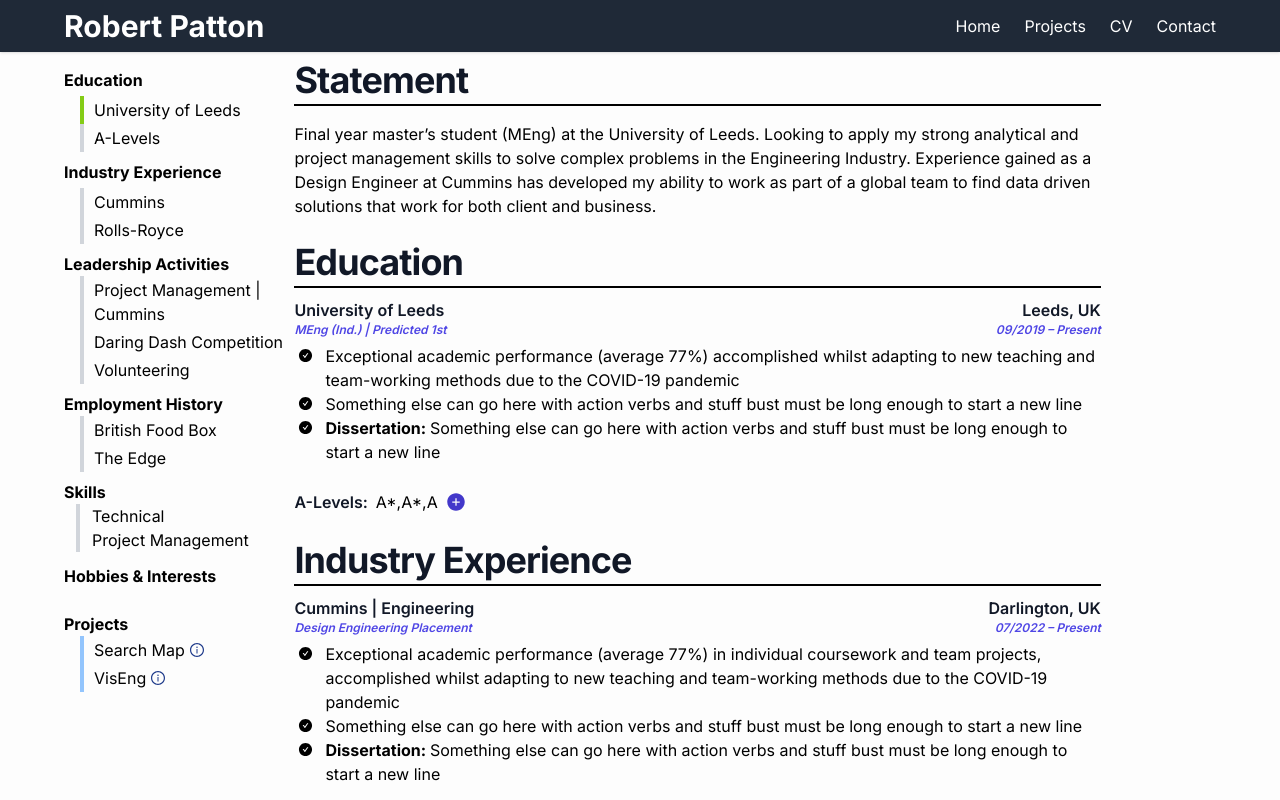
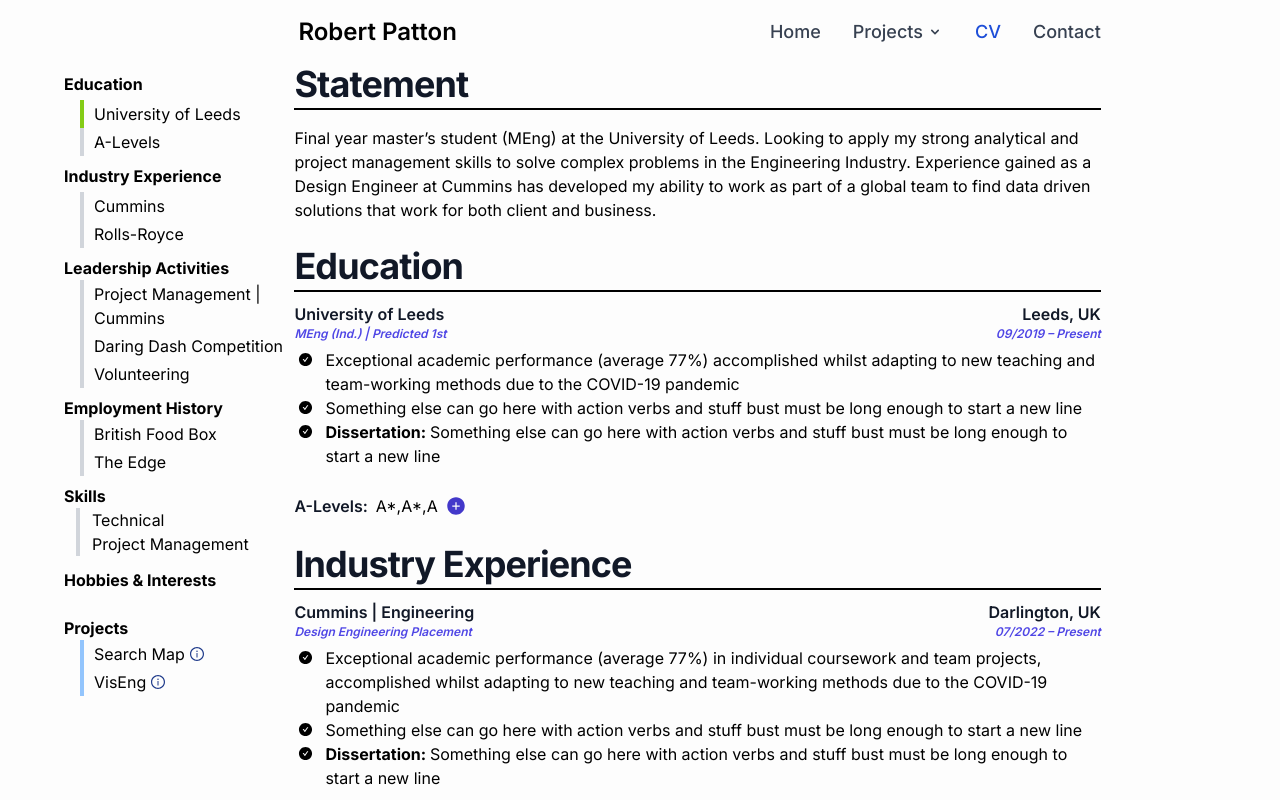
Before and after one commit to rpattn/rpatton, a Next.js app: page /cv in a window 1280 px wide. Shown: the top 800 px of the page. Built offline with nearby package versions, Linux system fonts and the light colour scheme.

Commit message:
Nav Bar updates
Need to make dark mode compatible

```diff
--- a/src/app/TypeText.js
+++ b/src/app/TypeText.js
@@ -21,13 +21,6 @@ const TypeText = ({text}) => {
         }
     }, [count])
 
-    useEffect(()=> {
-        setTimeout(()=> {
-            console.log("backup")
-            setText(targetText)
-        }, 5000)
-    }, [])
-
     return(
         <p>{targetTextTyped} <span className="cursor-ping">I</span></p>
     )
--- a/src/app/components/navbar/Navbar.jsx
+++ b/src/app/components/navbar/Navbar.jsx
@@ -4,73 +4,97 @@ import { AiOutlineMenu } from "react-icons/ai";
 import { RxCross1 } from "react-icons/rx";
 import Link from "next/link";
 import Dropdown from "./Dropdown";
+import { usePathname } from 'next/navigation'
+
 const Navbar = () => {
   const [navbar, setNavbar] = useState(false);
   const menu = [
     { name: "Home", url: "/" },
     {
       name: "Projects",
-      url: "#projects",
-      //dropdown: [
-        //{ name: "SearchMap", url: "/projects/searchmap" },
-        //{ name: "VisEng", url: "/projects/viseng" },
-      //],
+      url: "/#projects",
+      dropdown: [
+        { name: "SearchMap", url: "/projects/searchmap" },
+        { name: "VisEng", url: "/projects/viseng" },
+      ],
     },
     { name: "CV", url: "/cv" },
     { name: "Contact", url: "/contact" },
   ];
 
+  const [drop1, setDrop1] = useState(false)
+  const [menuOpenBool, setMenu] = useState(false)
+  const router = usePathname();
+
+  function toggleMenu() {
+    setMenu(!menuOpenBool)
+  }
+
+  function dropdownEnter() {
+    setDrop1(true)
+  }
+
+  function dropdownLeave() {
+    setDrop1(false)
+  }
+
+  function toggleDropdown() {setDrop1(!drop1)}
+
   return (
-    <nav className={`w-full bg-gray-800 shadow dark:bg-indigo-900 `}>
-      <div className="justify-between mx-auto md:items-center md:flex md:px-32 px-6 xl:px-16">
-        <div>
-          <div className="flex items-center justify-between">
-            <a href="#" className="">
-              <div className="avatar logoParentDiv">
-                <div className="w-16 rounded logoParent">
-                  {/* <img src="" /> */}
-                  <h1 className="text-3xl text-white font-bold logo mt-2 mb-2">Robert Patton </h1>
+<div className="sm:grid xl:grid-cols-10 lg:px-32 xl:px-16 md:px-4 px-2" >
+<div className={`xl:col-start-1 ${(router=="/cv")? "xl:col-span-2" : "xl:col-span-1"}  hidden lg:block`}></div>
+<div className={`${(router=="/cv")? "xl:col-start-3 xl:col-span-7" : "xl:col-start-2 xl:col-span-8"}`}>
+    <nav  className="border-gray-200 mt-4 mb-2">
+    <div className=" mx-auto flex flex-wrap items-center justify-between">
+        <a href="#" className="flex"> {/*inline svg logo*/}
+            <span className="self-center ml-1 text-2xl font-semibold whitespace-nowrap">Robert Patton</span>
+        </a>
+        <button data-collapse-toggle="mobile-menu" onClick={toggleMenu} type="button" className="md:hidden ml-3 mr-2 text-gray-400 hover:text-gray-900 focus:outline-none focus:ring-2 focus:ring-blue-300 rounded-lg inline-flex items-center justify-center" aria-controls="mobile-menu-2" aria-expanded="false">
+        <span className="sr-only">Open main menu</span>
+        <svg className="w-6 h-6" fill="currentColor" viewBox="0 0 20 20" xmlns="http://www.w3.org/2000/svg"><path fill-rule="evenodd" d="M3 5a1 1 0 011-1h12a1 1 0 110 2H4a1 1 0 01-1-1zM3 10a1 1 0 011-1h12a1 1 0 110 2H4a1 1 0 01-1-1zM3 15a1 1 0 011-1h12a1 1 0 110 2H4a1 1 0 01-1-1z" clip-rule="evenodd"></path></svg>
+        <svg className="hidden w-6 h-6" fill="currentColor" viewBox="0 0 20 20" xmlns="http://www.w3.org/2000/svg"><path fill-rule="evenodd" d="M4.293 4.293a1 1 0 011.414 0L10 8.586l4.293-4.293a1 1 0 111.414 1.414L11.414 10l4.293 4.293a1 1 0 01-1.414 1.414L10 11.414l-4.293 4.293a1 1 0 01-1.414-1.414L8.586 10 4.293 5.707a1 1 0 010-1.414z" clip-rule="evenodd"></path></svg>
+        </button>
+        <div className={`${(menuOpenBool)? "block":"hidden md:block"} w-full md:w-auto`} id="mobile-menu">
+        <ul className="flex-col md:flex-row flex md:space-x-8 mt-4 md:mt-0 md:text-sm md:font-medium">
+            <li>
+            <a href="/" className={`${(router=="/")? "bg-blue-700 md:text-blue-700 text-white": "text-gray-700 md:hover:text-blue-700"} md:bg-transparent text-lg pl-3 pr-4 py-2  md:p-0 rounded focus:outline-none flex items-center justify-between w-full md:w-auto`} aria-current="page">Home</a>
+            </li>
+            <li>
+                <button id="dropdownNavbarLink" onMouseEnter={dropdownEnter} onClick={toggleDropdown}  data-dropdown-toggle="dropdownNavbar"  className={`${(router=="/projects")? "bg-blue-700 md:text-blue-700 text-white": "text-gray-700 md:hover:text-blue-700"} md:bg-transparent text-lg pl-3 pr-4 py-2  md:p-0 rounded focus:outline-none flex items-center justify-between w-full md:w-auto`} >
+                  Projects <svg className="w-4 h-4 ml-1" fill="currentColor" viewBox="0 0 20 20" xmlns="http://www.w3.org/2000/svg"><path fill-rule="evenodd" d="M5.293 7.293a1 1 0 011.414 0L10 10.586l3.293-3.293a1 1 0 111.414 1.414l-4 4a1 1 0 01-1.414 0l-4-4a1 1 0 010-1.414z" clip-rule="evenodd"></path></svg></button>
+
+                <div id="dropdownNavbar" onMouseLeave={dropdownLeave} className={` ${(drop1)? "fixed":"hidden"} bg-white text-base z-10 list-none divide-y divide-gray-100 rounded shadow my-2`}>
+                    <ul className="py-1" aria-labelledby="dropdownLargeButton">
+                    <li>
+                        <a href="#projects" onClick={dropdownLeave} className="text-sm hover:bg-gray-100 text-gray-700 block px-4 py-2">Overview</a>
+                    </li>
+                    <li>
+                        <a href="#searchmap"  onClick={dropdownLeave} className="text-sm hover:bg-gray-100 text-gray-700 block px-4 py-2">Search Map</a>
+                    </li>
+                    <li>
+                        <a href="#"  onClick={dropdownLeave} className="text-sm hover:bg-gray-100 text-gray-700 block px-4 py-2">University Projects</a>
+                    </li>
+                    <li>
+                        <a href="#feasandbox"  onClick={dropdownLeave} className="text-sm hover:bg-gray-100 text-gray-700 block px-4 py-2">Engineering Visualisation</a>
+                    </li>
+                    </ul>
+                    <div className="py-1">
+                    <a href="#volunteering" className="text-sm hover:bg-gray-100 text-gray-700 block px-4 py-2">All Projects</a>
+                    </div>
                 </div>
-              </div>
-            </a>
-            <div className="md:hidden">
-              <button
-                className="p-6 m-2 text-gray-700 rounded-md outline-none focus:border-gray-400 focus:border navButton"
-                onClick={() => setNavbar(!navbar)}
-              >
-                {navbar ? (
-                  <RxCross1 className="text-white navButtonIn" />
-                ) : (
-                  <AiOutlineMenu className="text-white navButtonIn" />
-                )}
-              </button>
-            </div>
-          </div>
+            </li>
+            <li>
+            <a href="/cv"  className={`${(router=="/cv")? "bg-blue-700 md:text-blue-700 text-white": "text-gray-700 md:hover:text-blue-700"} md:bg-transparent text-lg pl-3 pr-4 py-2  md:p-0 rounded focus:outline-none flex items-center justify-between w-full md:w-auto`} >CV</a>
+            </li>
+            <li>
+            <a href="#"  className={`${(router=="/contact")? "bg-blue-700 md:text-blue-700 text-white": "text-gray-700 md:hover:text-blue-700"} md:bg-transparent text-lg pl-3 pr-4 py-2  md:p-0 rounded focus:outline-none flex items-center justify-between w-full md:w-auto`} >Contact</a>
+            </li>
+        </ul>
         </div>
-        <div>
-          <div
-            className={`flex-1 justify-self-center pb-3 md:block md:pb-0 md:mt-0 navDrop ${
-              navbar ? "block navDropChange" : "hidden"
-            }`}
-          >
-            <ul className={`items-center justify-centre space-y-8 md:flex md:space-x-6 md:space-y-0 ${
-              navbar ? "" : ""
-            }`}
-            >
-              {menu.map(({ name, url, dropdown }, index) => (
-                <li key={index} className="text-white navDropItem">
-                  {dropdown ? (
-                    <Dropdown name={name} dropdownItems={dropdown} />
-                  ) : (
-                    <Link href={url}>{name}</Link>
-                  )}
-                </li>
-              ))}
-            </ul>
-          </div>
-        </div>
-      </div>
+    </div>
     </nav>
+</div>
+</div>
   );
 };
 export default Navbar;
--- a/src/app/page.js
+++ b/src/app/page.js
@@ -29,7 +29,7 @@ export default function RootLayout({ children }) {
 
               </div>
 
-              <div className="xl:col-start-2 xl:col-span-8 lg:ml-8 lg:mr-2 sm:-translate-y-0 -translate-y-14 -z-50 relative">
+              <div className="xl:col-start-2 xl:col-span-8  sm:-translate-y-0 -translate-y-14 -z-50 relative">
                 <div className="sm:grid sm:grid-cols-2">
                 <div className="sm:col-start-1 sm:col-span-1">
                 <h1 className="absolute draftText text-8xl pt-24 pl-12 font-bold tracking-tight text-gray-900 dark:text-gray-200">Hi</h1>
@@ -96,11 +96,11 @@ export default function RootLayout({ children }) {
                   <div className="block md:hidden">
                   <div className="col-start-1 col-span-1 p-6 transition-all " >
                       <h1 className="text-4xl ml-3 mt:4 md:fixed font-bold tracking-tight text-gray-900 sm:text-6xl xl:max-w-md lg:max-w-sm pr-12 md:max-w-sm sm:max-w-none">My Projects</h1>
-                      <p class="md:mt-32 mt-4 ml-3 mb-4 text-lg md:fixed xl:max-w-md lg:max-w-sm pr-12 md:max-w-xs sm:max-w-none leading-8 text-gray-600">Anim aute id magna aliqua ad ad non deserunt sunt. Qui irure qui lorem cupidatat commodo. Elit sunt amet fugiat veniam occaecat fugiat aliqua.</p>
+                      <p className="md:mt-32 mt-4 ml-3 mb-4 text-lg md:fixed xl:max-w-md lg:max-w-sm pr-12 md:max-w-xs sm:max-w-none leading-8 text-gray-600">Anim aute id magna aliqua ad ad non deserunt sunt. Qui irure qui lorem cupidatat commodo. Elit sunt amet fugiat veniam occaecat fugiat aliqua.</p>
                       <ul className="flex flex-wrap transition-all md:fixed xl:mt-64 lg:mt-64 md:mt-72 xl:max-w-md lg:max-w-sm pr-12 md:max-w-xs sm:max-w-none">
-                          <li className={`rounded-full transition-all ml-1 mr-1 mt-3 mb-1 px-3 py-1 text-sm leading-6 text-gray-600 ring-1 ring-gray-900/10 hover:ring-gray-900/20`}><a href="/project1"  class="font-semibold text-indigo-600">Project 1 </a> </li>
-                          <li className={`rounded-full transition-all ml-1 mr-1 mt-3 mb-1 px-3 py-1 text-sm leading-6 text-gray-600 ring-1 ring-gray-900/10 hover:ring-gray-900/20`}><a href="/project2"  class="font-semibold text-indigo-600">Project 2 </a> </li>
-                          <li className={`rounded-full transition-all ml-1 mr-1 mt-3 mb-1 px-3 py-1 text-sm leading-6 text-gray-600 ring-1 ring-gray-900/10 hover:ring-gray-900/20`}><a href="/project3"  class="font-semibold text-indigo-600">Project 3 </a> </li>
+                          <li className={`rounded-full transition-all ml-1 mr-1 mt-3 mb-1 px-3 py-1 text-sm leading-6 text-gray-600 ring-1 ring-gray-900/10 hover:ring-gray-900/20`}><a href="/project1"  className="font-semibold text-indigo-600">Project 1 </a> </li>
+                          <li className={`rounded-full transition-all ml-1 mr-1 mt-3 mb-1 px-3 py-1 text-sm leading-6 text-gray-600 ring-1 ring-gray-900/10 hover:ring-gray-900/20`}><a href="/project2"  className="font-semibold text-indigo-600">Project 2 </a> </li>
+                          <li className={`rounded-full transition-all ml-1 mr-1 mt-3 mb-1 px-3 py-1 text-sm leading-6 text-gray-600 ring-1 ring-gray-900/10 hover:ring-gray-900/20`}><a href="/project3"  className="font-semibold text-indigo-600">Project 3 </a> </li>
                       </ul>
                   </div>
                   <ProjectImages />
```
Also changed, not shown: src/app/projects/ProjectText.js (+10 -10 lines).
